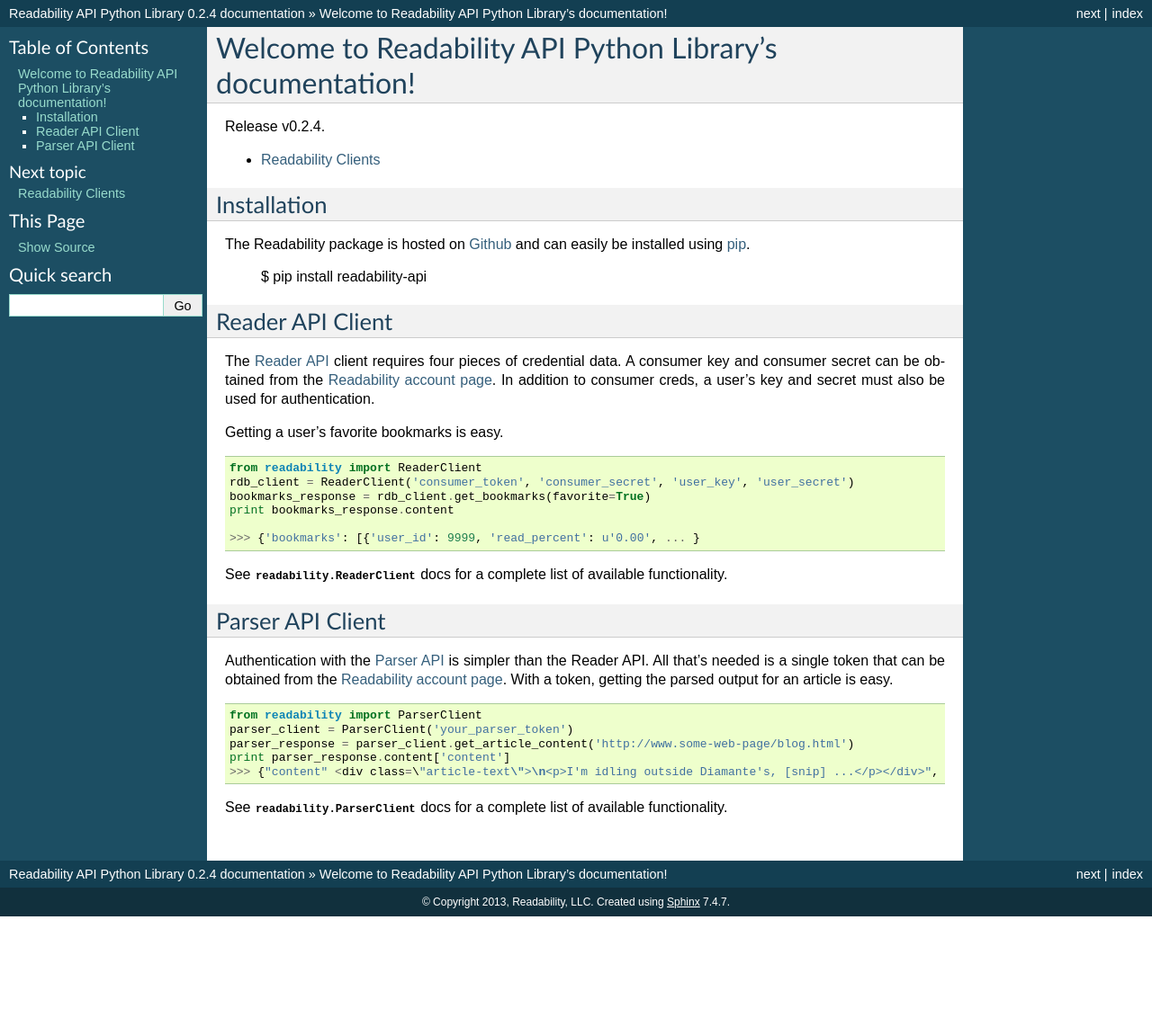
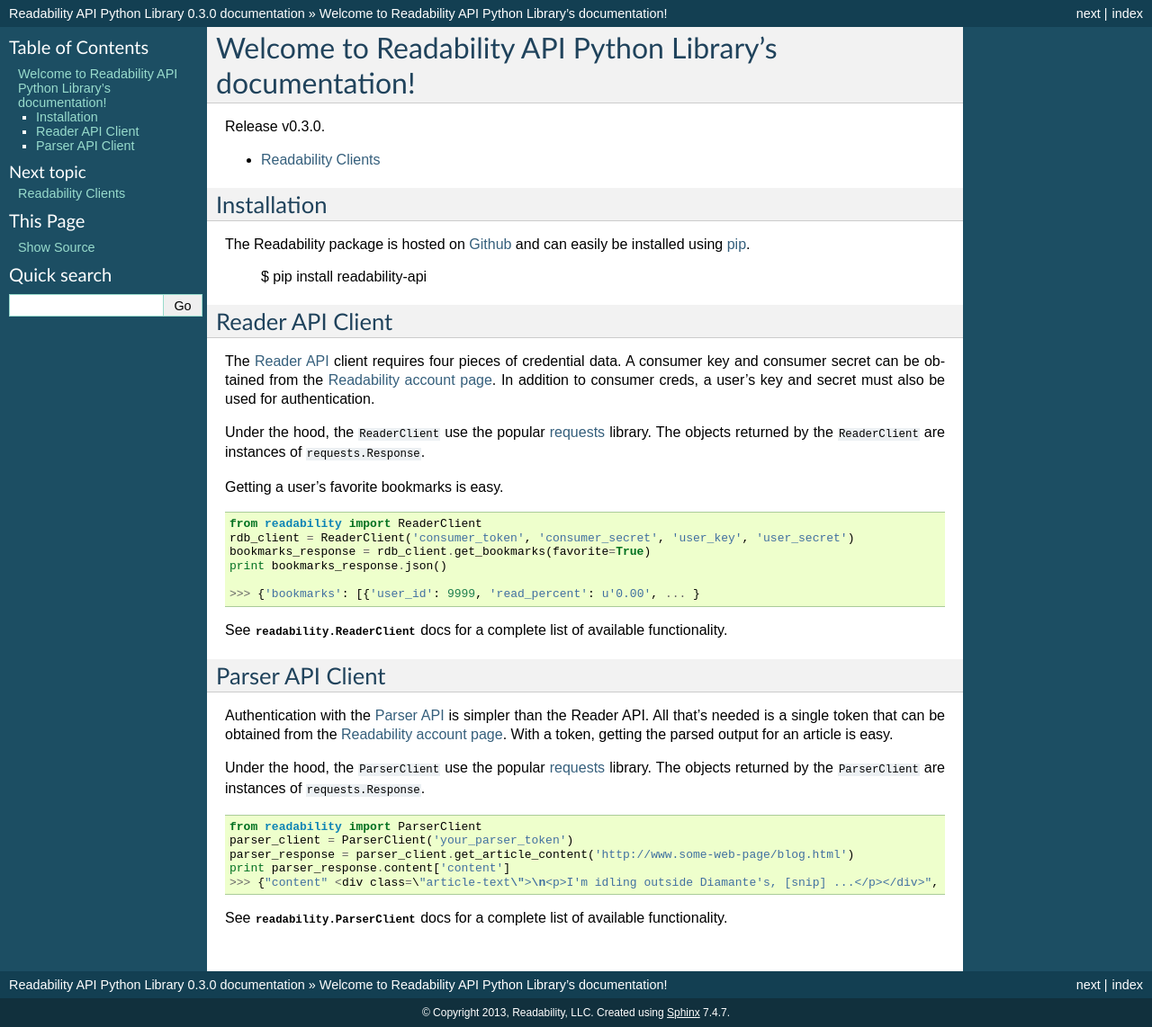
Before and after one commit to ReadabilityHoldings/python-readability-api, a Sphinx documentation site: the page built from docs/index.rst, in a window 1280 px wide. Shown: the whole page at 90% size. Built offline with Sphinx 7.4.7, drawn with Linux system fonts in a browser that asks for light colours; before the commit the page ends 1019 px from its top, so only the background shows below that.

Commit message:
Update docs and bump version to 0.3.0

```diff
--- a/docs/conf.py
+++ b/docs/conf.py
@@ -48,9 +48,9 @@ copyright = u'2013, Readability, LLC'
 # built documents.
 #
 # The short X.Y version.
-version = '0.2.4'
+version = '0.3.0'
 # The full version, including alpha/beta/rc tags.
-release = '0.2.4'
+release = '0.3.0'
 
 # The language for content autogenerated by Sphinx. Refer to documentation
 # for a list of supported languages.
--- a/docs/index.rst
+++ b/docs/index.rst
@@ -35,6 +35,10 @@ secret can be obtained from the
 addition to consumer creds, a user's key and secret must also be used for
 authentication.
 
+Under the hood, the ``ReaderClient`` use the popular `requests <http://docs.python-requests.org/en/latest/>`_
+library. The objects returned by the ``ReaderClient`` are instances
+of ``requests.Response``.
+
 Getting a user's favorite bookmarks is easy.
 
 ::
@@ -42,7 +46,7 @@ Getting a user's favorite bookmarks is easy.
     from readability import ReaderClient
     rdb_client = ReaderClient('consumer_token', 'consumer_secret', 'user_key', 'user_secret')
     bookmarks_response = rdb_client.get_bookmarks(favorite=True)
-    print bookmarks_response.content
+    print bookmarks_response.json()
 
     >>> {'bookmarks': [{'user_id': 9999, 'read_percent': u'0.00', ... }
 
@@ -59,6 +63,10 @@ be obtained from the
 `Readability account page <http://www.readability.com/account/api>`_. With a
 token, getting the parsed output for an article is easy.
 
+Under the hood, the ``ParserClient`` use the popular `requests <http://docs.python-requests.org/en/latest/>`_
+library. The objects returned by the ``ParserClient`` are instances
+of ``requests.Response``.
+
 ::
 
    from readability import ParserClient
--- a/setup.py
+++ b/setup.py
@@ -15,7 +15,7 @@ required = [
 
 setup(
     name='readability-api',
-    version='0.2.5',
+    version='0.3.0',
     description='Python wrapper for the Readability API.',
     long_description=open('README.rst').read(),
     author='The Readability Team',
```
Also changed, not shown: 1 other file.
